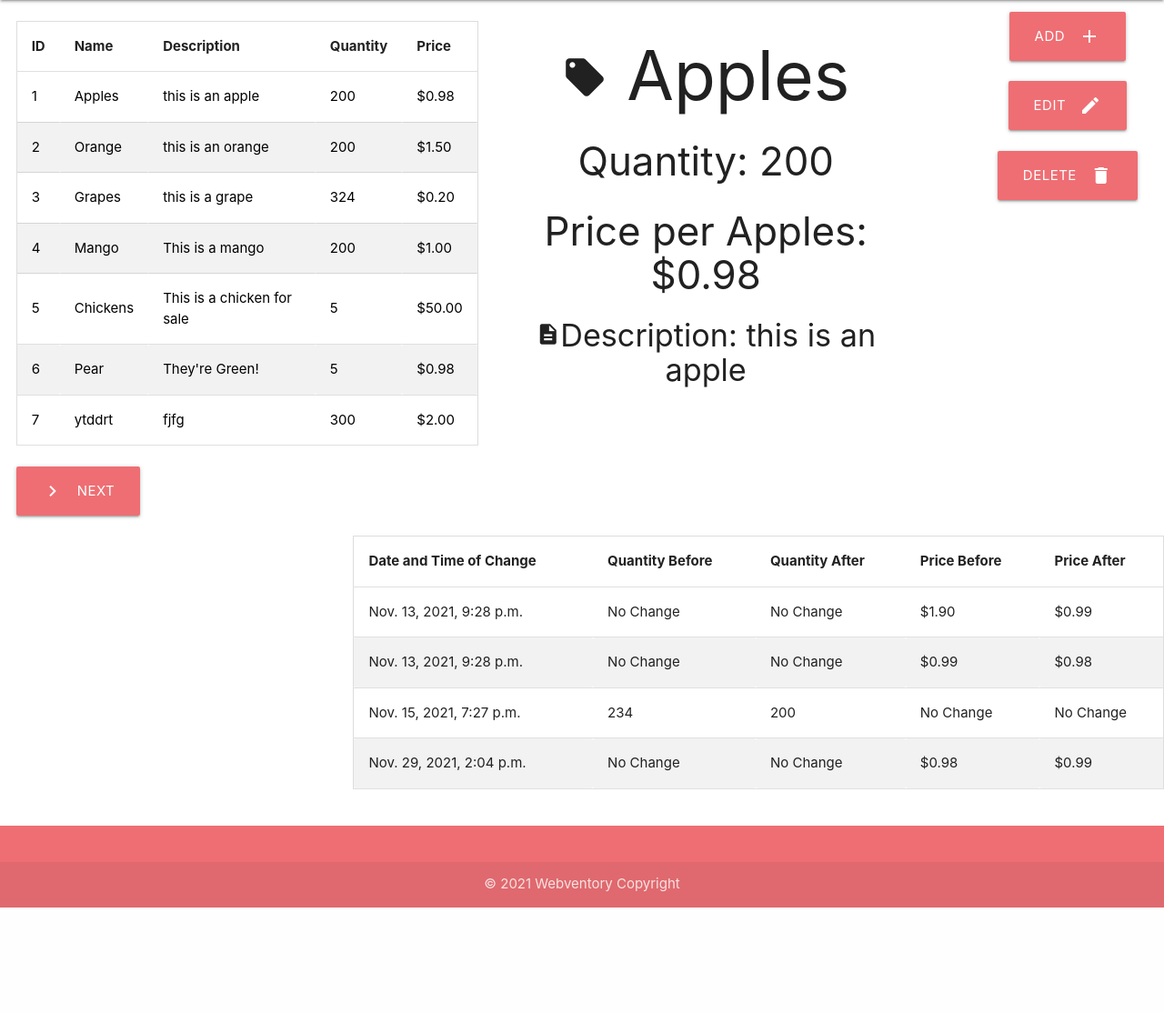
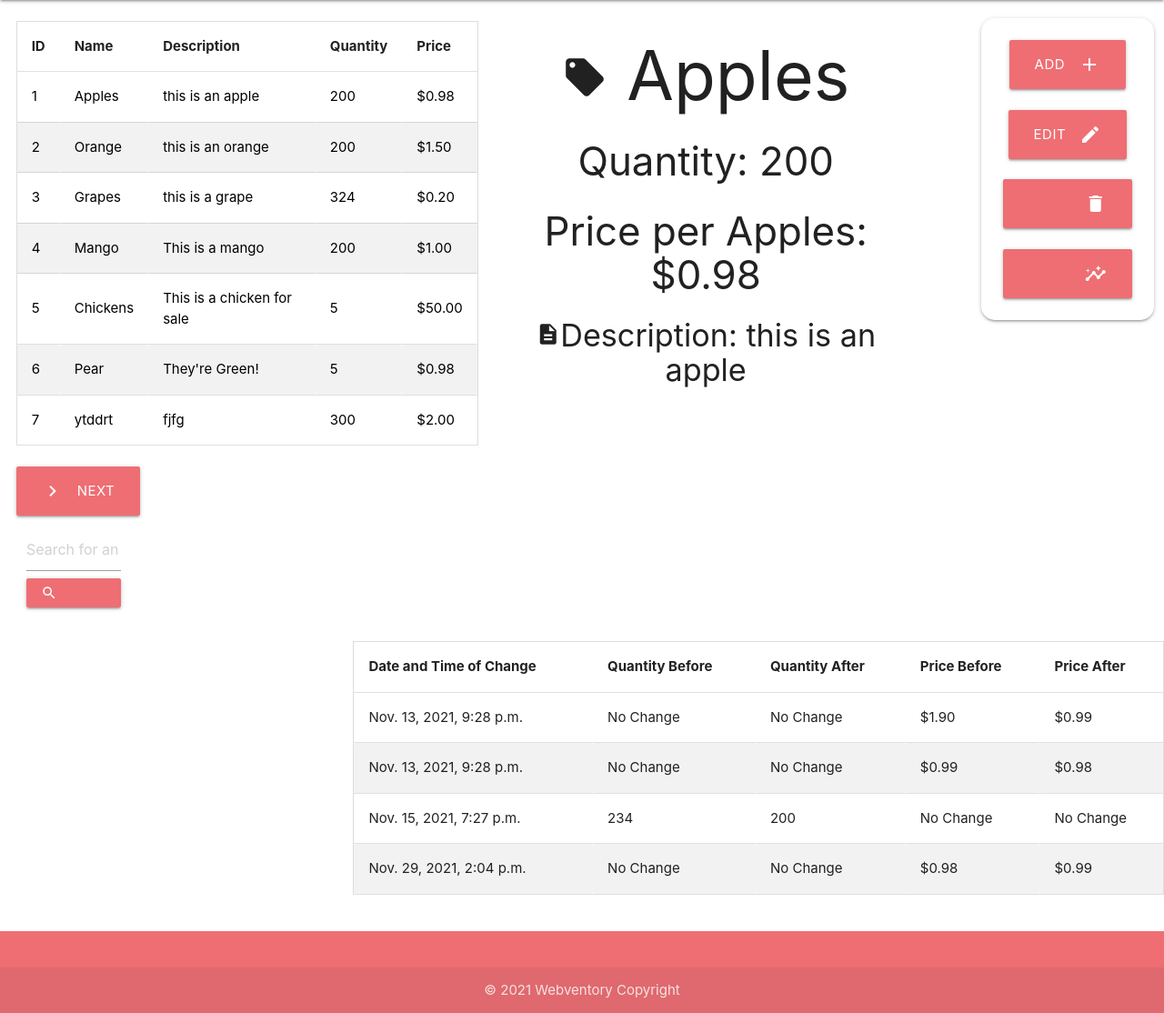
Before and after one commit to Kalobe77/Inventory-Management-Tool, a Django app: page /userInventory/1/ in a window 1280 px wide. Shown: the part 64-1178 px from the top of the page at 91% size. Before the commit the page ends 1062 px from the top, so only its background shows below. Run offline with Django 3.2, Linux system fonts and the light colour scheme; a user stored in the database is signed in; data comes from the database, SQL or seed files in the repository; both versions use the stored data as it was after the commit; some libraries are stand-ins or nearby versions.

Commit message:
added search function

```diff
--- a/webventory/home/templates/home/userHomeInventory.html
+++ b/webventory/home/templates/home/userHomeInventory.html
@@ -61,9 +61,23 @@
                     {% endif %}
                 </span>
             </div>
+            <br>
+            <table></table>
+            <!--    Search Button-->
+
+            <form name="searchForm" action="/userInventory/" method="post">
+                {% csrf_token %}
+                <div class="input-field left col s3" style="margin-right: 10px">
+                    <input id="icon_prefix" type="text" class="validate" name="search" placeholder="Search for an item...">
+                    <button type="submit" class="left btn btn-small hoverable" style="background-color: #ee6e73;" name="action"><i
+                            class="material-icons left">search</i>Search
+                    </button>
+                </div>
+            </form>
         </div>
     </div>
-    <div class="col s5 center" style="padding-right : 5%">
+
+    <span class="col s5 center" style="padding-right : 5%">
         {%if item and item.user_visibility == user.username %}
         <h1 style="font-size: 75px"><i class="material-icons small" style="font-size : 50px">local_offer</i>
             {{item.name}}</h1>
@@ -74,10 +88,11 @@
         {% else %}
         {% include "home/card.html" with msg="Select an item to view more detailed information." %}
         {% endif %}
-    </div>
+    </span>
 
     <div class="col s2 container center" style="padding-top:1%;">
-        <span>
+        <!--bg?  blue-grey lighten-3-->
+        <div class="card-panel z-depth-1 red-text text-lighten-5" style="border-radius:15px">
             <a class="waves-effect waves-light btn-large hoverable" style="background-color: #ee6e73;"
                href="/create"><i class="material-icons right">add</i>Add</a>
             <br>
@@ -89,8 +104,12 @@
             <br>
             <a class="waves-effect waves-light btn-large hoverable" style="background-color: #ee6e73;"
                href="delete"><i class="material-icons right">delete</i>Delete</a>
+            <br>
+            <br>
+            <a class="waves-effect waves-light btn-large hoverable" style="background-color: #ee6e73;"
+               href="/userInsights/{{item.id}}/"><i class="material-icons right">insights</i>Insights</a>
             {% endif %}
-         </span>
+        </div>
         <br>
     </div>
     {%if item and item.user_visibility == user.username %}
--- a/webventory/home/views.py
+++ b/webventory/home/views.py
@@ -169,7 +169,12 @@ def user_inventory(request, item_id=0, item_range=20):
         [type]: userHomeInventory.html with username, item, items, and item_history.
     """
     clear_graph_history(request.user)
-    items = Item.objects.filter(id__range=((item_range - 20), item_range), user_visibility=request.user)
+    print(request.POST.get('search'))
+    print(request.POST)
+    if(request.POST.get('search')):
+        items = Item.objects.filter(name__contains=request.POST['search'], user_visibility=request.user)
+    else:
+        items = Item.objects.filter(id__range=((item_range - 20), item_range), user_visibility=request.user)
     item = str()
     item_history = str()
     if item_id != 0:
```
Also changed, not shown: webventory/db.sqlite3. Lines whose indentation alone changed are shown as unchanged.
